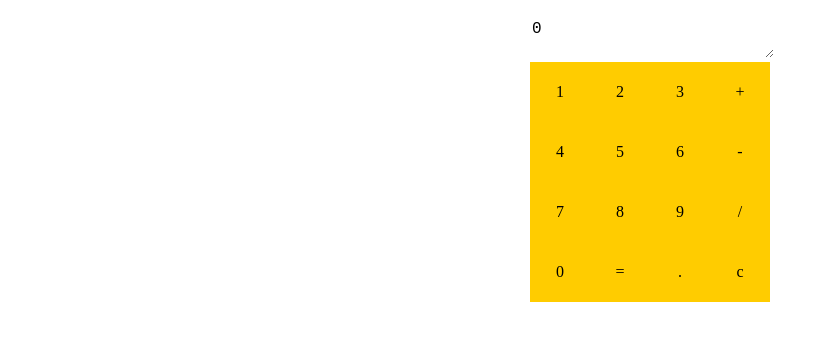
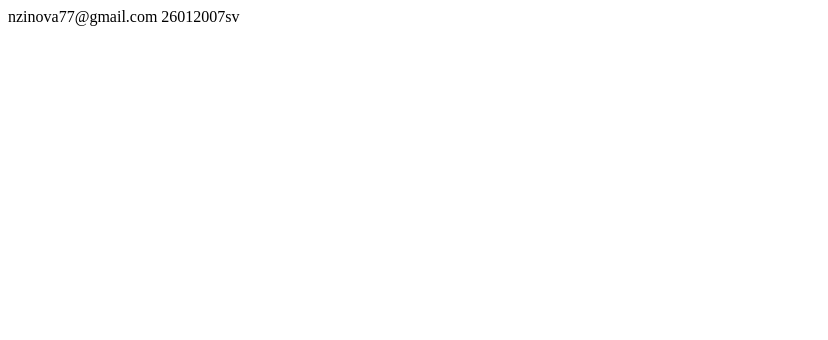
Before and after one commit to surikzin07/surikzin.github.io, a plain HTML site: page index.html in a window 1280 px wide. Shown: the whole page, without its empty margins (0-828 px from the left). Drawn offline with Linux system fonts and the light colour scheme.

Commit message:
Update index.html

```diff
--- a/index.html
+++ b/index.html
@@ -3,102 +3,9 @@
 
 <head>
 <title>jfdjjd</title>
-<style>
-    .btn {
-        width: 60px;
-        height: 60px;
-        background: #fc0;
-        display: inline-block;
-        text-align: center;
-        line-height: 60px;
-        user-select: none;
-    }
-
-    .btn:hover {
-        background: #f70;
-        color: #orange;
-    }
-
-    #calc-wrap {
-        padding: 10px;
-        width: 100%;
-        text-align: center;
-        background: #black;
-    }
-
-    #calc {
-        width: 240px;
-        display: inline-block;
-    }
-
-    #inputVal {
-        width: 100%;
-        border: 0;
-        font-size: 16px;
-        resize: vertical;
-    }
-</style>
 </head>
-<body>
-<div id="calc-wrap">
-    <div id="calc">
-        <textarea id=inputVal>0</textarea>
-    </div>
-</div>
-<script>
-// код начнёт выполняться после загрузки страницы
-// когда окно загрузится, сработает метод window.onLoad
-window.addEventListener('load', function OnWindowLoaded() {
-    // набор кнопок
-    var signs = [
-        '1', '2', '3', '+',
-        '4', '5', '6', '-',
-        '7', '8', '9', '/',
-        '0', '=', '.', 'c'
-    ];
-
-    // форма калькулятора
-    var calc = document.getElementById('calc');
-
-    // текстовое поле с математическим выражением
-    var textArea = document.getElementById('inputVal');
-
-    // Добавление кнопок к форме калькулятора
-    signs.forEach(function (sign) {
-        var signElement = document.createElement('div');
-        signElement.className = 'btn';
-        signElement.innerHTML = sign;
-        calc.appendChild(signElement);
-    });
-
-    // проходит по всем кнопкам калькулятора
-    // добавляет обработчик на клик
-    document.querySelectorAll('#calc-wrap .btn').forEach(function (button) {
-        // Добавляем действие, выполняемое при клике на любую кнопку
-        button.addEventListener('click', onButtonClick);
-    });
-
-    // функция клика по кнопке калькулятора
-    function onButtonClick(e) {
-        // e - MouseEvent (содержит информацию о клике)
-        if (e.target.innerHTML === 'c') {
-            // Если нажата кнопка "с", то стирает все из текстового поля
-            textArea.innerHTML = '0';
-        } else if (e.target.innerHTML === '=') {
-            // Если нажата кнопка "=", то, приведя выражение
-            // в текстовом поле к javascript, вычислить значение
-            textArea.innerHTML = eval(textArea.innerHTML);
-        } else if (textArea.innerHTML === '0') {
-            // Если textarea содержит только "0", то
-            // стереть "0" и записать
-            // значения кнопки в текстовое поле
-            textArea.innerHTML = e.target.innerHTML;
-        } else {
-            // Добавление значения кнопки в текстовое поле
-            textArea.innerHTML += e.target.innerHTML;
-        }
-    }
-});
-</script>
+    <body>
+        nzinova77@gmail.com
+        26012007sv
 </body>
 </html>
```
